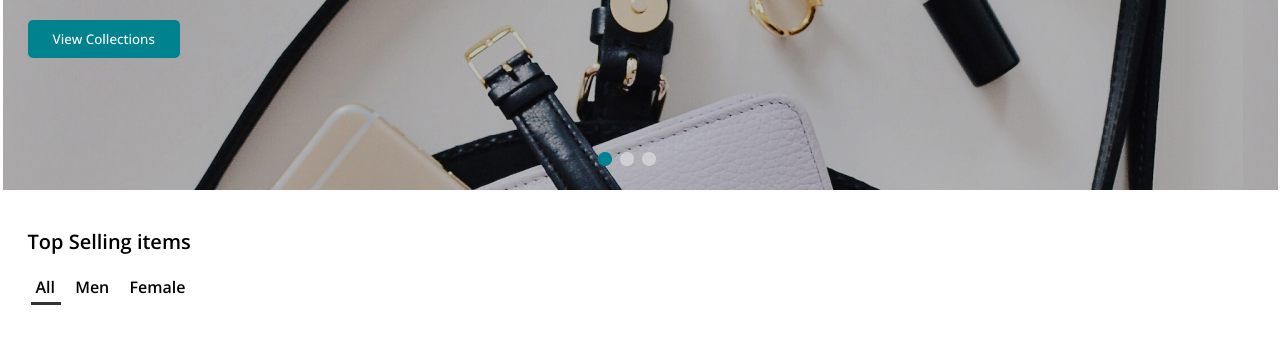
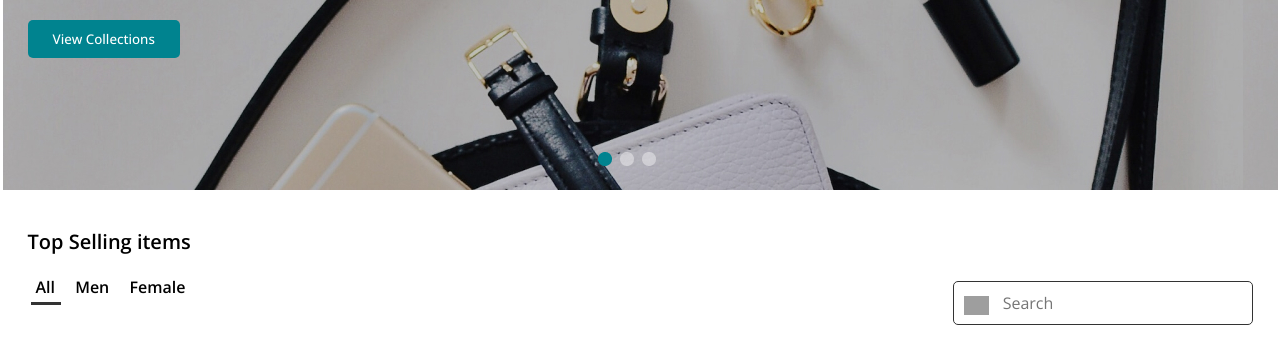
Before and after one commit to MicroHub69/Shopping-Cart, a plain HTML site: page index.html in a window 1280 px wide. Shown: the part 370-720 px from the top of the page. Drawn offline with nearby package versions, Linux system fonts and the light colour scheme; grey boxes are pictures that could not be loaded.

Commit message:
Added Searchbar

```diff
--- a/assets/scss/style.scss
+++ b/assets/scss/style.scss
@@ -52,6 +52,9 @@ header {
   }
 }
 article {
+  .tabset {
+    position: relative;
+  }
   .tabset > input[type="radio"] {
     position: absolute;
     left: -200vw;
@@ -316,6 +319,27 @@ footer {
     }
   }
 }
+
+.search_set {
+  border: 1px solid #333333;
+  padding: 0 10px;
+  border-radius: 5px;
+  max-width: 300px;
+  margin-top: 20px;
+  width: 100%;
+  img {
+    width: 25px;
+    margin-right: 0px;
+    position: relative;
+    top: 6px;
+  }
+  input {
+    border: 0;
+    outline: 0;
+    font-size: 16px;
+    padding: 10px;
+  }
+}
 @media (max-width: 767px) {
   .container {
     padding: 0 40px;
@@ -343,6 +367,11 @@ footer {
     .percard {
       width: 48%;
     }
+  }
+  .search_set {
+    position: absolute;
+    right: 0;
+    top: 7px;
   }
 }
 @media (min-width: 1024px) {
--- a/index.html
+++ b/index.html
@@ -78,7 +78,10 @@
           <!-- Tab 3 -->
           <input type="radio" name="tabset" id="tab3" aria-controls="dunkles" />
           <label for="tab3">Female</label>
-
+          <div class="search_set">
+            <img src="https://www.svgrepo.com/show/13682/search.svg" alt="" />
+            <input type="text" placeholder="Search" />
+          </div>
           <div class="tab-panels">
             <!-- TAB1 -->
             <section id="marzen" class="tab-panel">
```
Also changed, not shown: assets/css/style.css, assets/mini/style.min.css.
